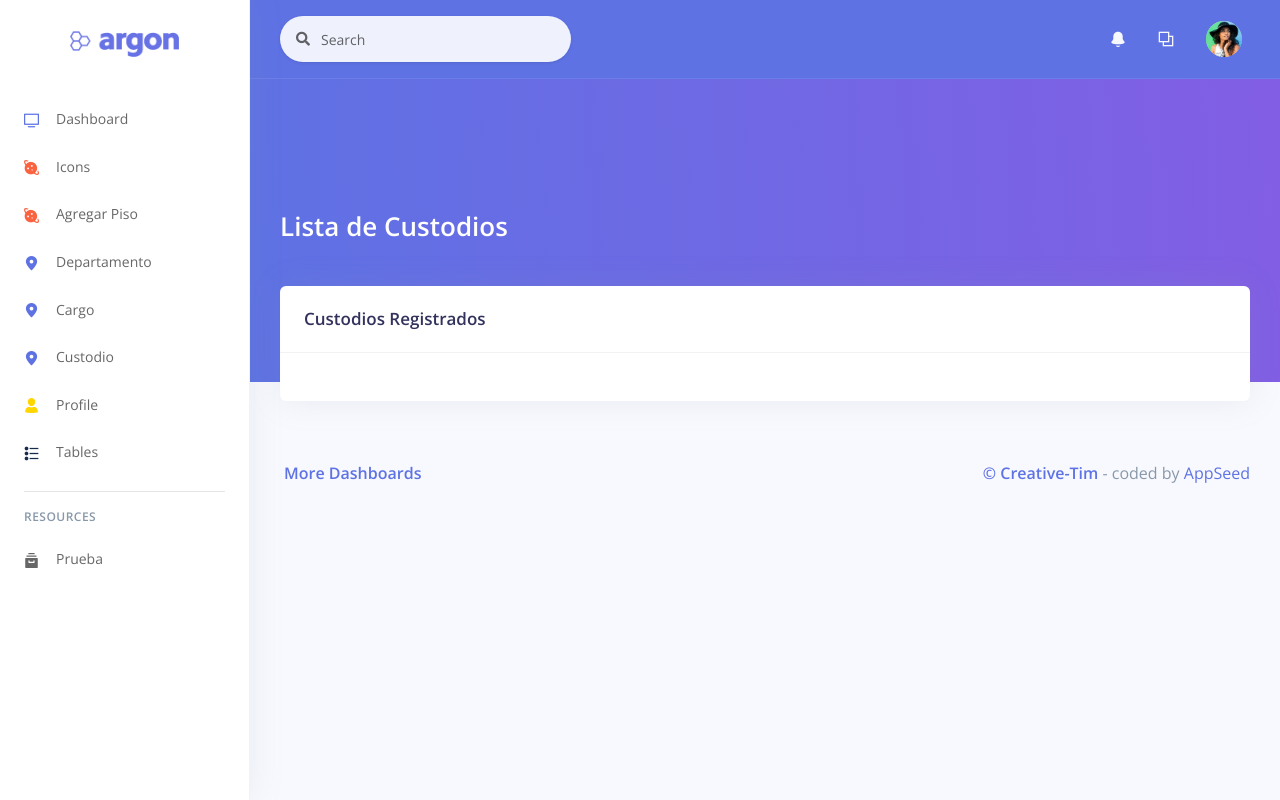
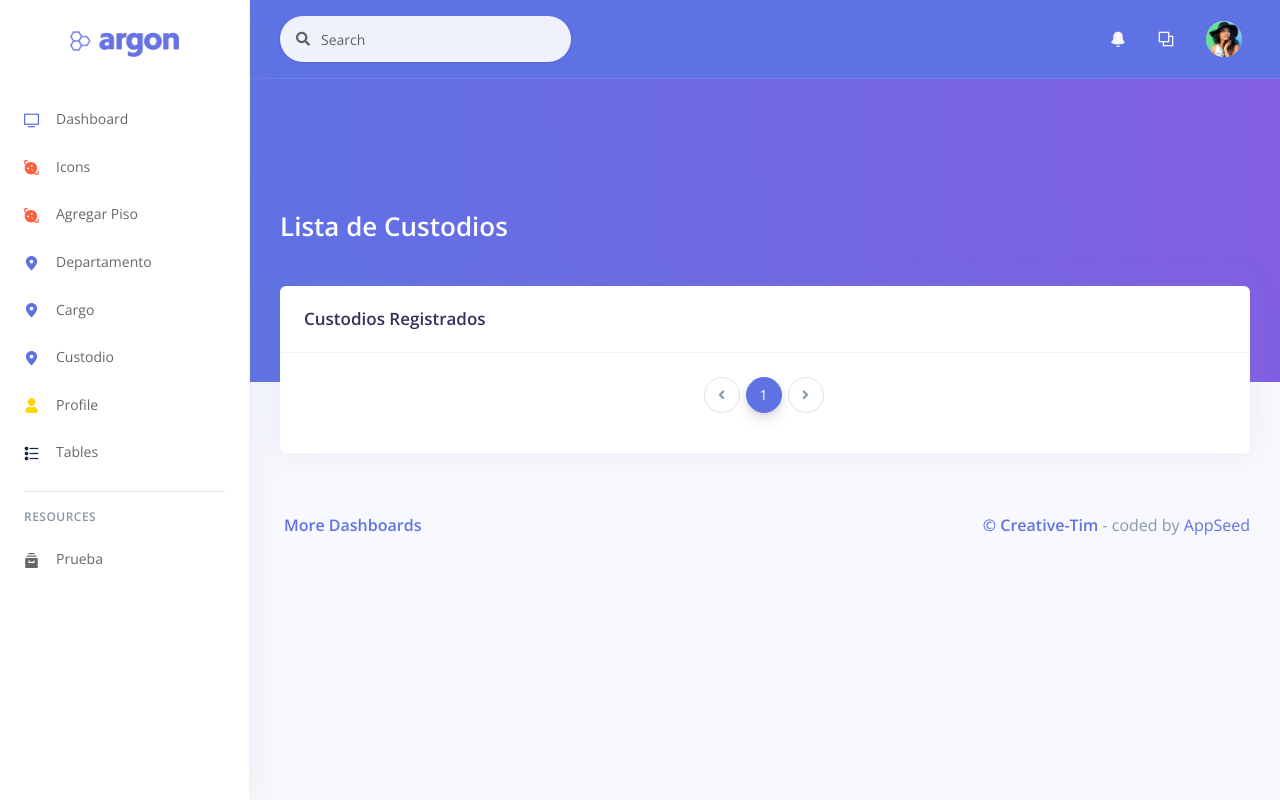
Before and after one commit to AstaGhost13/Django, a Django app: page /custodiams/ in a window 1280 px wide. Run offline with Django 5.2, Linux system fonts and the light colour scheme; data that the repository does not hold is empty; some libraries are stand-ins or nearby versions.

Commit message:
Paginacion

```diff
--- a/apps/home/views.py
+++ b/apps/home/views.py
@@ -48,8 +48,7 @@ def pages(request):
         html_template = loader.get_template('home/page-500.html')
         return HttpResponse(html_template.render(context, request))
 
-from django.shortcuts import render
-from hierarchy.models import *
+
 
 def floors_list(request):
     floors = Floor.objects.all()  # Obtener todos los pisos
@@ -63,6 +62,18 @@ def positions_list(request):
     positions = Position.objects.all()  # Obtener todos los departamentos
     return render(request, 'home/positions_list.html', {'positions': positions})
 
+from django.core.paginator import Paginator, EmptyPage, PageNotAnInteger
+
 def custodiams_list(request):
-    custodiams = Custodiam.objects.all()  # Obtener todos los departamentos
+    custodiams_list = Custodiam.objects.all().order_by('last_name')  # Ordenar por apellido
+    paginator = Paginator(custodiams_list, 10)  # Mostrar 10 custodios por página
+
+    page_number = request.GET.get('page')  # Obtener el número de página de la URL
+    try:
+        custodiams = paginator.page(page_number)
+    except PageNotAnInteger:
+        custodiams = paginator.page(1)  # Si el parámetro no es un número, mostrar la primera página
+    except EmptyPage:
+        custodiams = paginator.page(paginator.num_pages)  # Si la página está fuera de rango, mostrar la última página
+
     return render(request, 'home/custodiams_list.html', {'custodiams': custodiams})
--- a/apps/templates/home/custodiams_list.html
+++ b/apps/templates/home/custodiams_list.html
@@ -99,6 +99,50 @@
               {% endfor %}
             </div>
           </div>
+          <!--Paginacion-->
+          <nav aria-label="Page navigation example">
+            <ul class="pagination justify-content-center">
+              {% if custodiams.has_previous %}
+                <li class="page-item">
+                  <a class="page-link" href="?page={{ custodiams.previous_page_number }}" tabindex="-1">
+                    <i class="fa fa-angle-left"></i>
+                    <span class="sr-only">Anterior</span>
+                  </a>
+                </li>
+              {% else %}
+                <li class="page-item disabled">
+                  <a class="page-link" href="#" tabindex="-1">
+                    <i class="fa fa-angle-left"></i>
+                    <span class="sr-only">Anterior</span>
+                  </a>
+                </li>
+              {% endif %}
+
+              {% for num in custodiams.paginator.page_range %}
+                {% if custodiams.number == num %}
+                  <li class="page-item active"><a class="page-link" href="#">{{ num }}</a></li>
+                {% else %}
+                  <li class="page-item"><a class="page-link" href="?page={{ num }}">{{ num }}</a></li>
+                {% endif %}
+              {% endfor %}
+
+              {% if custodiams.has_next %}
+                <li class="page-item">
+                  <a class="page-link" href="?page={{ custodiams.next_page_number }}">
+                    <i class="fa fa-angle-right"></i>
+                    <span class="sr-only">Siguiente</span>
+                  </a>
+                </li>
+              {% else %}
+                <li class="page-item disabled">
+                  <a class="page-link" href="#">
+                    <i class="fa fa-angle-right"></i>
+                    <span class="sr-only">Siguiente</span>
+                  </a>
+                </li>
+              {% endif %}
+            </ul>
+          </nav>
         </div>
       </div>
     </div>
```
